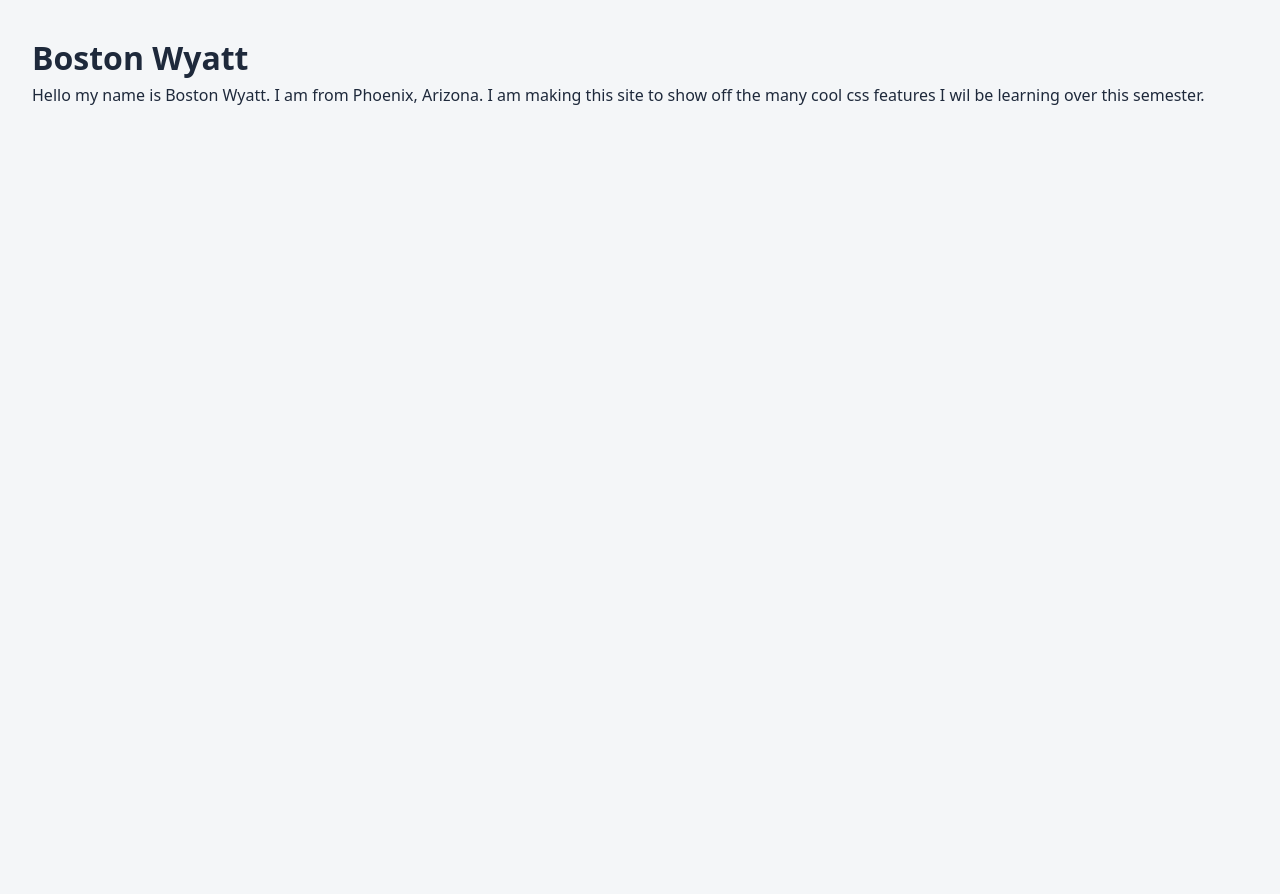
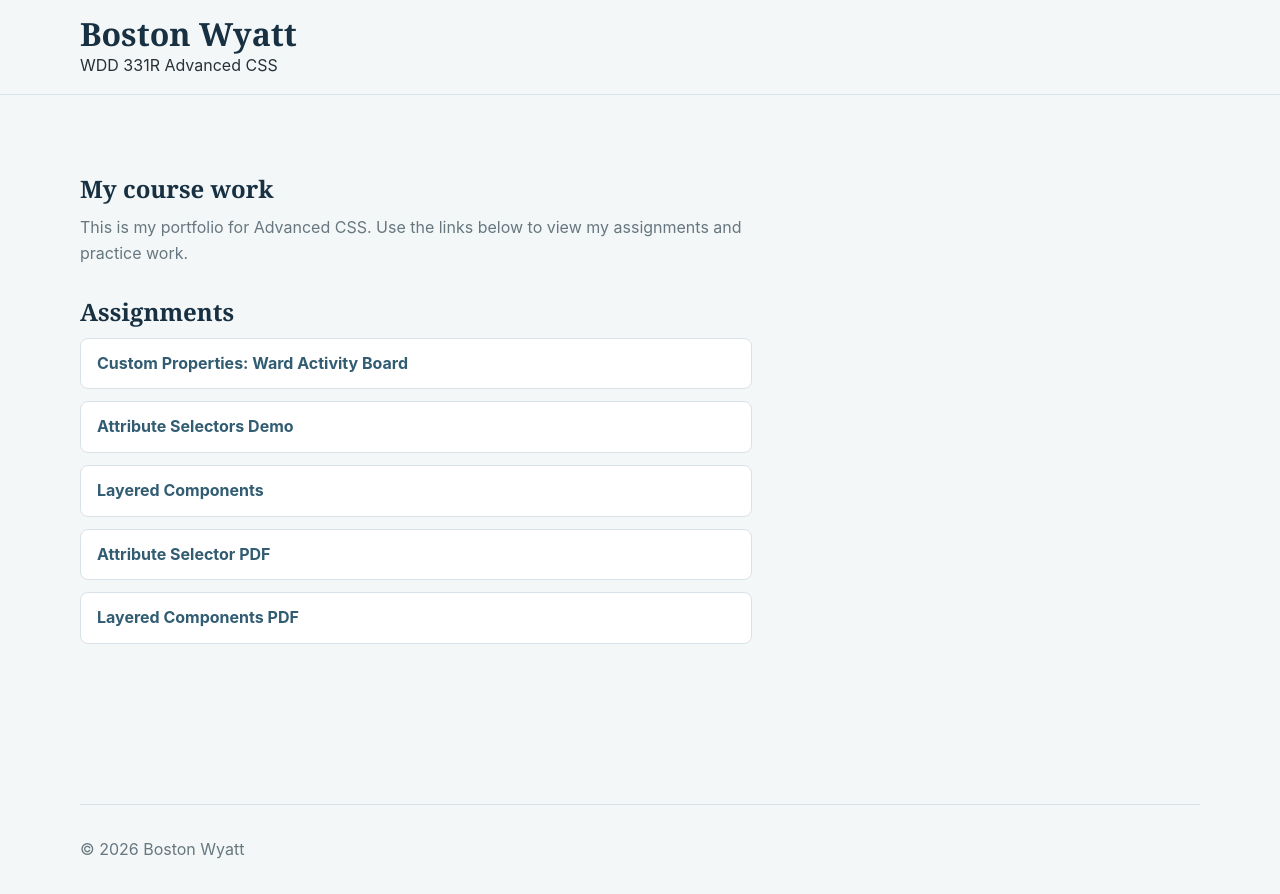
Before and after one commit to ButterMyLoaf23/advancedcss-portfolio, a website: page index.html in a window 1280 px wide. Before the commit the page ends 800 px from the top, so only its background shows below. Drawn offline with Linux system fonts and the light colour scheme.

Commit message:
Created a solid structure and added more links to my main portfolio site

```diff
--- /dev/null
+++ b/css/base/elements.css
@@ -0,0 +1,5 @@
+body { min-width: 320px; color: var(--color-text); background: var(--color-background); font-family: var(--font-body); font-size: var(--font-size-base); line-height: 1.6; }
+h1, h2, h3 { color: var(--color-heading); font-family: var(--font-display); line-height: 1.15; }
+a { color: var(--color-primary); font-weight: 700; text-underline-offset: 0.2em; }
+a:hover, a:focus-visible { color: var(--color-primary-dark); }
+:focus-visible { outline: 3px solid var(--color-accent); outline-offset: 3px; }
--- /dev/null
+++ b/css/base/reset.css
@@ -0,0 +1,5 @@
+*, *::before, *::after { box-sizing: border-box; }
+html { scroll-behavior: smooth; }
+body, h1, h2, h3, p, ul { margin: 0; }
+ul { padding: 0; list-style: none; }
+img { display: block; max-width: 100%; }
--- /dev/null
+++ b/css/components/portfolio.css
@@ -0,0 +1,14 @@
+.eyebrow, .card-label { color: var(--color-primary); font-size: 0.8rem; font-weight: 800; letter-spacing: 0.12em; text-transform: uppercase; }
+.work-link { display: block; padding: var(--space-sm) var(--space-md); border: 1px solid var(--color-border); border-radius: var(--radius-sm); background: var(--color-surface); text-decoration: none; }
+.work-link:hover, .work-link:focus-visible { background: var(--color-accent-soft); }
+  .hero-note { padding: var(--space-lg); border: 1px solid var(--color-border); border-radius: var(--radius-lg); background: var(--color-surface); box-shadow: var(--shadow-card); }
+  .hero-note strong { display: block; margin-bottom: var(--space-sm); color: var(--color-heading); font-family: var(--font-display); font-size: 1.5rem; }
+  .project-card { display: flex; flex-direction: column; gap: var(--space-md); min-height: 100%; padding: var(--space-lg); border: 1px solid var(--color-border); border-radius: var(--radius-lg); background: var(--color-surface); box-shadow: var(--shadow-card); transition: transform var(--transition-fast), box-shadow var(--transition-fast); }
+  .project-card:hover { transform: translateY(-0.25rem); box-shadow: 0 1rem 2.5rem rgb(23 48 66 / 0.16); }
+  .project-card h3 { font-size: 1.45rem; }
+  .project-card p { flex-grow: 1; color: var(--color-muted); }
+  .button { display: inline-block; padding: 0.7rem 1rem; border: 2px solid var(--color-primary); border-radius: var(--radius-pill); background: var(--color-primary); color: var(--color-on-primary); text-decoration: none; transition: background var(--transition-fast), color var(--transition-fast); }
+  .button:hover, .button:focus-visible { background: var(--color-primary-dark); color: var(--color-on-primary); }
+  .button--quiet { border-color: var(--color-border); background: transparent; color: var(--color-primary); }
+  .tag-list { display: flex; flex-wrap: wrap; gap: var(--space-xs); }
+.tag { padding: 0.25rem 0.65rem; border-radius: var(--radius-pill); background: var(--color-accent-soft); color: var(--color-primary-dark); font-size: 0.8rem; font-weight: 700; }
--- /dev/null
+++ b/css/layout/primary.css
@@ -0,0 +1,21 @@
+.site-shell { width: min(calc(100% - 2rem), var(--content-width)); margin-inline: auto; }
+  .site-header { padding-block: var(--space-md); border-bottom: 1px solid var(--color-border); }
+.intro { max-width: 42rem; padding-block: var(--space-xl) var(--space-lg); }
+.intro h2, .work-nav h2 { margin-bottom: var(--space-sm); }
+.intro p { color: var(--color-muted); }
+.work-nav { padding-bottom: var(--space-xl); }
+.work-list { display: grid; gap: var(--space-sm); max-width: 42rem; }
+  .site-nav, .nav-links, .hero-actions, .section-heading, .site-footer { display: flex; align-items: center; }
+  .site-nav, .section-heading, .site-footer { justify-content: space-between; gap: var(--space-md); }
+  .nav-links { flex-wrap: wrap; gap: var(--space-md); }
+  .hero { display: grid; grid-template-columns: minmax(0, 1.4fr) minmax(16rem, 0.6fr); gap: var(--space-xl); align-items: center; padding-block: var(--space-xl); }
+  .hero-copy { max-width: 42rem; }
+  .hero-copy h1 { margin-block: var(--space-sm) var(--space-md); font-size: clamp(2.6rem, 7vw, 5.5rem); }
+  .hero-copy p { max-width: 38rem; color: var(--color-muted); font-size: clamp(1.05rem, 2vw, 1.25rem); }
+  .hero-actions { flex-wrap: wrap; gap: var(--space-md); margin-top: var(--space-lg); }
+  .section { padding-block: var(--space-lg); }
+  .section-heading { margin-bottom: var(--space-lg); }
+  .section-heading p { color: var(--color-muted); }
+  .project-grid { display: grid; grid-template-columns: repeat(auto-fit, minmax(min(100%, 18rem), 1fr)); gap: var(--space-lg); }
+  .site-footer { margin-top: var(--space-xl); padding-block: var(--space-lg); border-top: 1px solid var(--color-border); color: var(--color-muted); }
+@media (max-width: 42rem) { .site-nav, .site-footer, .section-heading { align-items: flex-start; flex-direction: column; } .hero { grid-template-columns: 1fr; } }
--- a/css/main.css
+++ b/css/main.css
@@ -1,34 +1,9 @@
-*,
-*::before,
-*::after {
-    box-sizing: border-box;
-    margin: 0;
-    padding: 0;
-}
+@layer tokens, base, layout, components, utilities;
 
-:root {
-    --color-bg: #f4f6f8;
-    --color-text: #1e293b;
-    --color-primary: #006eb6;
-    --color-primary-hover: #004f7f;
-    --space-sm: 0.5rem;
-    --space-md: 1rem;
-    --space-lg: 2rem;
-    --font-body: system-ui, -apple-system, sans-serif;
-}
-
-body {
-    font-family: var(--font-body);
-    color: var(--color-text);
-    background-color: var(--color-bg);
-    line-height: 1.6;
-    padding: var(--space-lg);
-}
-
-a {
-    color: var(--color-primary);
-}
-
-a:hover {
-    color: var(--color-primary-hover);
-}
+@import url("tokens/colors.css") layer(tokens);
+@import url("tokens/variables.css") layer(tokens);
+@import url("base/reset.css") layer(base);
+@import url("base/elements.css") layer(base);
+@import url("layout/primary.css") layer(layout);
+@import url("components/portfolio.css") layer(components);
+@import url("utilities/utilities.css") layer(utilities);
--- /dev/null
+++ b/css/tokens/colors.css
@@ -0,0 +1,13 @@
+  :root {
+    --color-primary: #315c72;
+    --color-primary-dark: #204254;
+    --color-background: #f4f7f8;
+    --color-surface: #ffffff;
+    --color-text: #263238;
+    --color-heading: #173042;
+    --color-muted: #66777f;
+    --color-accent: #d98b5f;
+    --color-accent-soft: #f8e4d8;
+    --color-border: #d9e2e6;
+    --color-on-primary: #ffffff;
+}
--- /dev/null
+++ b/css/tokens/variables.css
@@ -0,0 +1,16 @@
+  :root {
+    --space-xs: 0.5rem;
+    --space-sm: 0.75rem;
+    --space-md: 1rem;
+    --space-lg: 2rem;
+    --space-xl: clamp(2.5rem, 7vw, 5rem);
+    --content-width: 70rem;
+    --font-body: Inter, ui-sans-serif, system-ui, -apple-system, BlinkMacSystemFont, "Segoe UI", sans-serif;
+    --font-display: Georgia, "Times New Roman", serif;
+    --font-size-base: 1rem;
+    --radius-sm: 0.5rem;
+    --radius-lg: 1.25rem;
+    --radius-pill: 999px;
+    --shadow-card: 0 0.75rem 2rem rgb(23 48 66 / 0.1);
+    --transition-fast: 180ms ease;
+}
--- /dev/null
+++ b/css/utilities/utilities.css
@@ -0,0 +1,2 @@
+.text-muted { color: var(--color-muted); }
+.sr-only { position: absolute; width: 1px; height: 1px; padding: 0; overflow: hidden; clip: rect(0, 0, 0, 0); white-space: nowrap; border: 0; }
--- a/index.html
+++ b/index.html
@@ -3,14 +3,38 @@
 <head>
     <meta charset="UTF-8">
     <meta name="viewport" content="width=device-width, initial-scale=1.0">
-    <title>Boston Wyatt Portfolio</title>
+    <meta name="description" content="Boston Wyatt's WDD 331R Advanced CSS portfolio.">
+    <title>Boston Wyatt | Advanced CSS Portfolio</title>
     <link rel="stylesheet" href="css/main.css">
 </head>
 <body>
-    <h1>Boston Wyatt</h1>
+    <header class="site-header">
+        <div class="site-shell">
+            <h1>Boston Wyatt</h1>
+            <p>WDD 331R Advanced CSS</p>
+        </div>
+    </header>
 
-    <p>
-        Hello my name is Boston Wyatt. I am from Phoenix, Arizona. I am making this site to show off the many cool css features I wil be learning over this semester.
-    </p>
+    <main class="site-shell">
+        <section class="intro" aria-labelledby="intro-title">
+            <h2 id="intro-title">My course work</h2>
+            <p>This is my portfolio for Advanced CSS. Use the links below to view my assignments and practice work.</p>
+        </section>
+
+        <nav class="work-nav" aria-label="Course work">
+            <h2>Assignments</h2>
+            <ul class="work-list">
+                <li><a class="work-link" href="unit1/custom-properties/Index.html">Custom Properties: Ward Activity Board</a></li>
+                <li><a class="work-link" href="unit2/attribute-selectors-demo.html">Attribute Selectors Demo</a></li>
+                <li><a class="work-link" href="unit2/layered-components/index.html">Layered Components</a></li>
+                <li><a class="work-link" href="Attribute%20Selector.pdf">Attribute Selector PDF</a></li>
+                <li><a class="work-link" href="Layered%20Components.pdf">Layered Components PDF</a></li>
+            </ul>
+        </nav>
+    </main>
+
+    <footer class="site-footer site-shell">
+        <p>&copy; 2026 Boston Wyatt</p>
+    </footer>
 </body>
 </html>
```
Also changed, not shown: package.json (added, +7 -0 lines), README.md, dist/styles.css (added), 2 other files.
